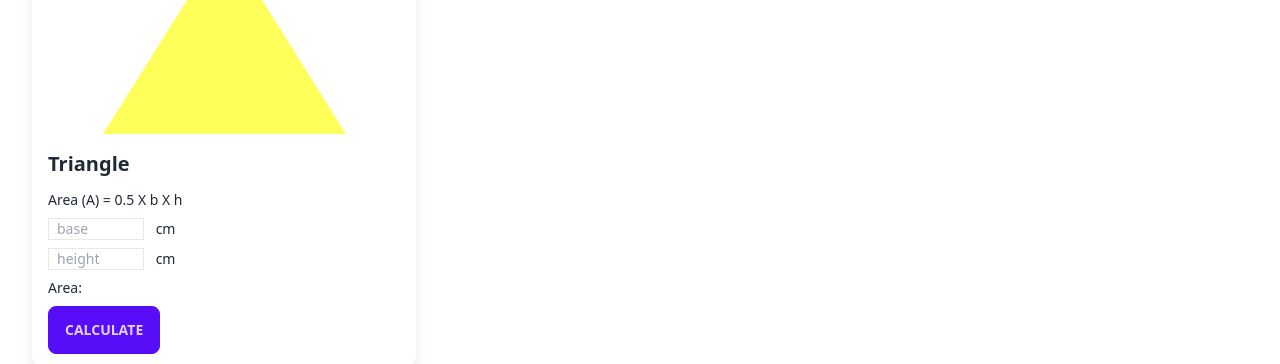
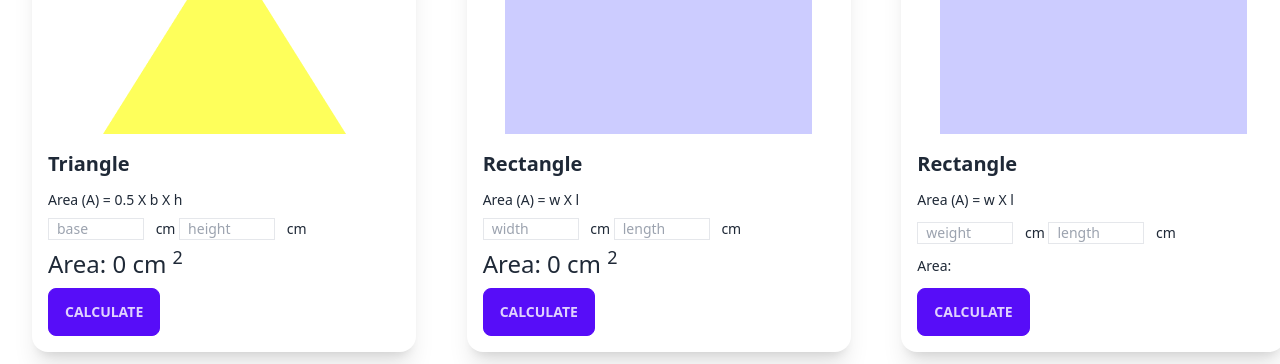
Before and after one commit to AsadFahimTEC/Geometry-Genius, a plain HTML site: page index.html in a window 1280 px wide. Shown: the part 124-488 px from the top of the page. Drawn offline with nearby package versions, Linux system fonts and the light colour scheme.

Commit message:
triangle and rectangle calculation finished

```diff
--- a/index.html
+++ b/index.html
@@ -13,7 +13,6 @@
 
     </header>
     <main>
-        <main>
             <!--container-->
             <div class="mt-16 flex flex-col lg:flex-row">
                 <!--shape container-->
@@ -27,9 +26,52 @@
                           <p>
                               <input class="border w-24 px-2" type="text" name="" id="triangle-base" placeholder="base">
                               <span class="ml-2">cm</span>
+                              <input class="border w-24 px-2" type="text" name="" id="height-base" placeholder="height">
+                              <span class="ml-2">cm</span>
                               </p>
+                              <p class="text-2xl">
+                                  <span id="triangle-area">Area: 0 cm <sup>2</sup></span>
+                              </p>
+                          <div class="card-actions w-full">
+                            <button onclick="calculateTriangleArea()" class="btn btn-primary">Calculate</button>
+                          </div>
+                        </div>
+        </div>
+
+
+
+         <!--card 1 rectangle-->
+         <div class="ml-8 card card-compact w-96 bg-base-100 shadow-xl">
+            <figure><img src="./images/rectangle.png" alt="Shoes" /></figure>
+            <div class="card-body">
+              <h2 class="card-title">Rectangle</h2>
+              <p>Area (A) = w X l</p>
               <p>
-                 <input class="border w-24 px-2" type="text" name="" id="height-base" placeholder="height">
+                  <input class="border w-24 px-2" type="text" name="" id="rectangle-width" placeholder="width">
+                  <span class="ml-2">cm</span>
+                  <input class="border w-24 px-2" type="text" name="" id="rectangle-length" placeholder="length">
+                  <span class="ml-2">cm</span>
+                  </p>
+                  <p class="text-2xl">
+                      <span id="rectangle-area">Area: 0 cm <sup>2</sup></span>
+                  </p>
+              <div class="card-actions w-full">
+                <button onclick="calculateRectangleArea()" class="btn btn-primary">Calculate</button>
+              </div>
+            </div>
+</div>
+
+        <div class="flex-1 grid grid-cols-1 md:grid-cols-2 lg:grid-cols-3 gap-6">
+            <!--card 2 rectangle-->
+            <div class="ml-8 card card-compact w-96 bg-base-100 shadow-xl">
+                <figure><img src="./images/rectangle.png" alt="Shoes" /></figure>
+                <div class="card-body">
+                  <h2 class="card-title">Rectangle</h2>
+                  <p>Area (A) = w X l</p>
+                  <p>
+                      <input class="border w-24 px-2" type="text" name="" id="rectangle-weight" placeholder="weight">
+                      <span class="ml-2">cm</span>
+                      <input class="border w-24 px-2" type="text" name="" id="rectangle-length" placeholder="length">
                       <span class="ml-2">cm</span>
                       </p>
                       <p>
@@ -41,18 +83,6 @@
                 </div>
 </div>
 
-        <!--card 2
-
-                    <div class="card card-compact w-96 bg-base-100 shadow-xl">
-          <figure><img src="./images/rectangle.png" alt="Shoes" /></figure>
-          <div class="card-body">
-            <h2 class="card-title">Rectangle</h2>
-            <p>If a dog chews shoes whose shoes does he choose?</p>
-            <div class="card-actions justify-end">
-              <button class="btn btn-primary">Buy Now</button>
-            </div>
-          </div>
-        </div>-->
 
         <!--card 3
                     <div class="card card-compact w-96 bg-base-100 shadow-xl">
--- a/scripts/area-calculator.js
+++ b/scripts/area-calculator.js
@@ -11,5 +11,33 @@ function calculateTriangleArea(){
        const height = parseFloat(heightValueText);
        console.log(height);
 
+       // calculate area
+       const area = 0.5 * base * height;
+       console.log(area);
 
+       // show triangle area
+       const areaSpan = document.getElementById('triangle-area');
+       areaSpan.innerText = area;
 }
+
+function calculateRectangleArea(){
+    // get rectangle width value
+    const widthField = document.getElementById('rectangle-width');
+    const widthValueText = widthField.value;
+    const width = parseFloat(widthValueText);
+    console.log(width);
+
+       // get rectangle length value
+       const lengthField = document.getElementById('rectangle-length');
+       const lengthValueText = lengthField.value;
+       const length = parseFloat(lengthValueText);
+       console.log(length);
+
+       // calculate area
+       const area = width * length;
+       console.log(area);
+
+       // show rectangle area
+       const rectangleAreaSpan = document.getElementById('rectangle-area');
+       rectangleAreaSpan.innerText = area;
+}
```
Lines whose indentation alone changed are shown as unchanged.
